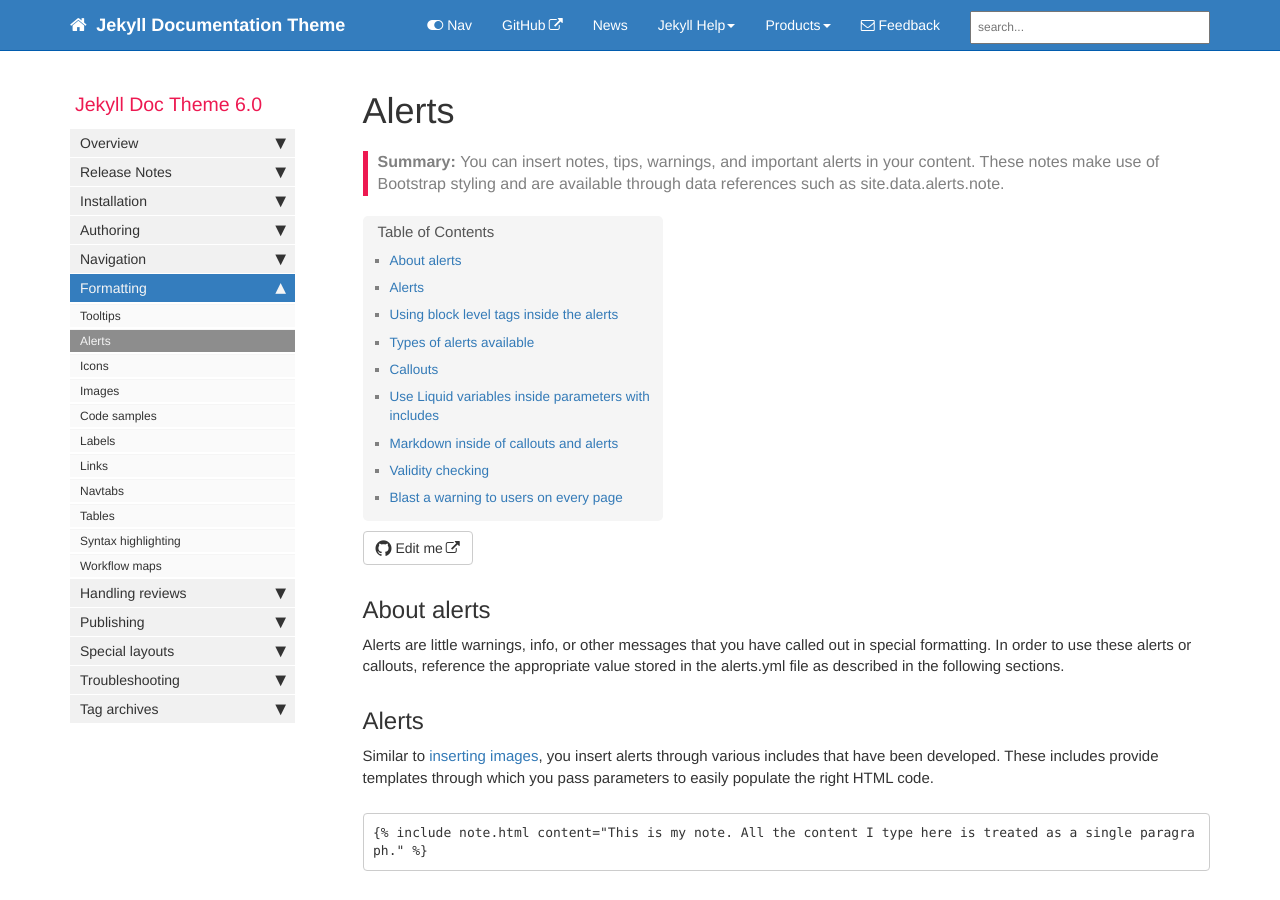
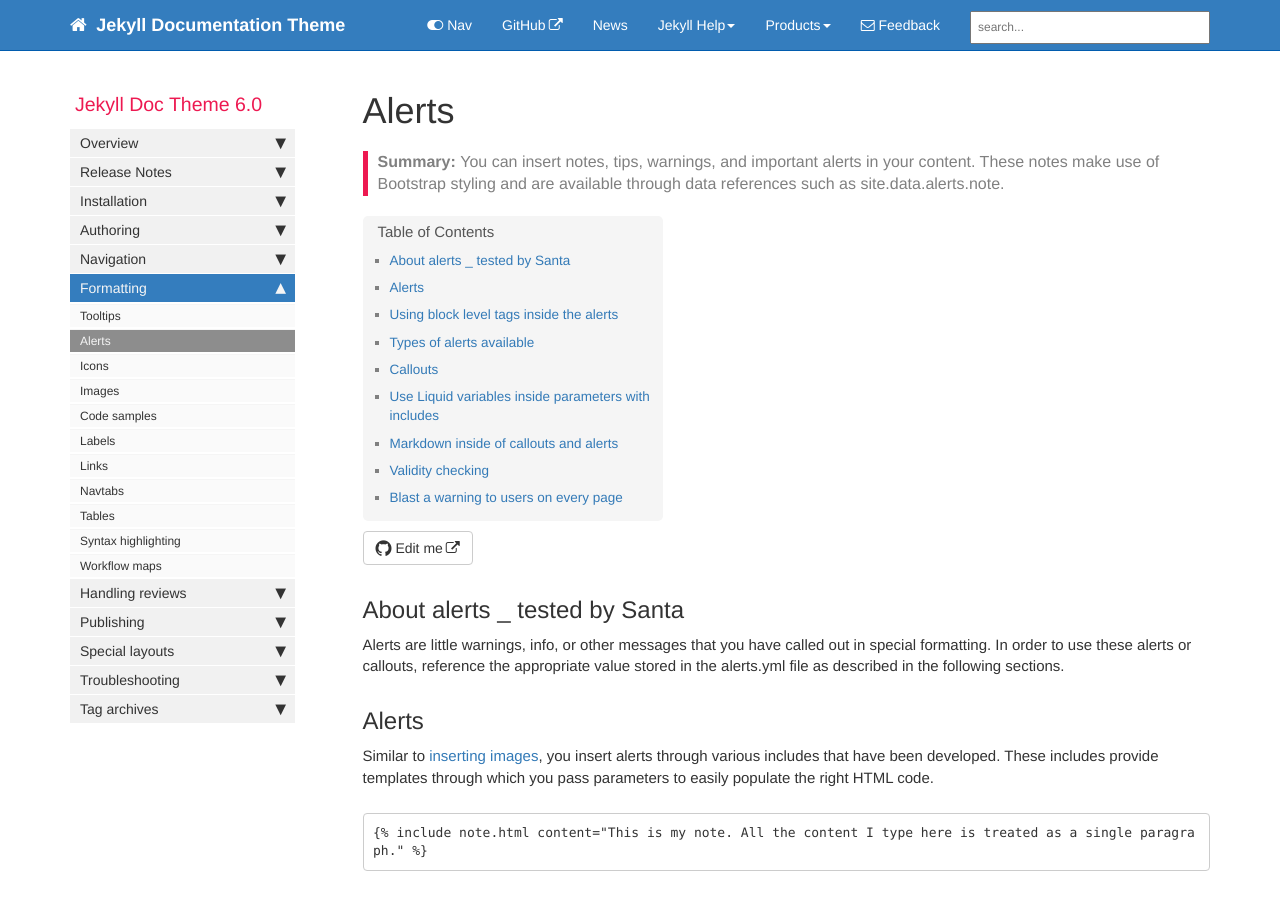
Before and after one commit to yeartabal/yeartabal.github.io, a Jekyll site: the page built from pages/mydoc/mydoc_alerts.md, in a window 1280 px wide and 900 px high. Built offline with Jekyll 4.4.1, drawn with Linux system fonts in a browser that asks for light colours; comment, search, counter and statistics services are not loaded.

Commit message:
Update mydoc_alerts.md

```diff
--- a/pages/mydoc/mydoc_alerts.md
+++ b/pages/mydoc/mydoc_alerts.md
@@ -9,7 +9,7 @@ permalink: mydoc_alerts.html
 folder: mydoc
 ---
 
-## About alerts
+## About alerts _ tested by Santa
 
 Alerts are little warnings, info, or other messages that you have called out in special formatting. In order to use these alerts or callouts, reference the appropriate value stored in the alerts.yml file as described in the following sections.
 
```
